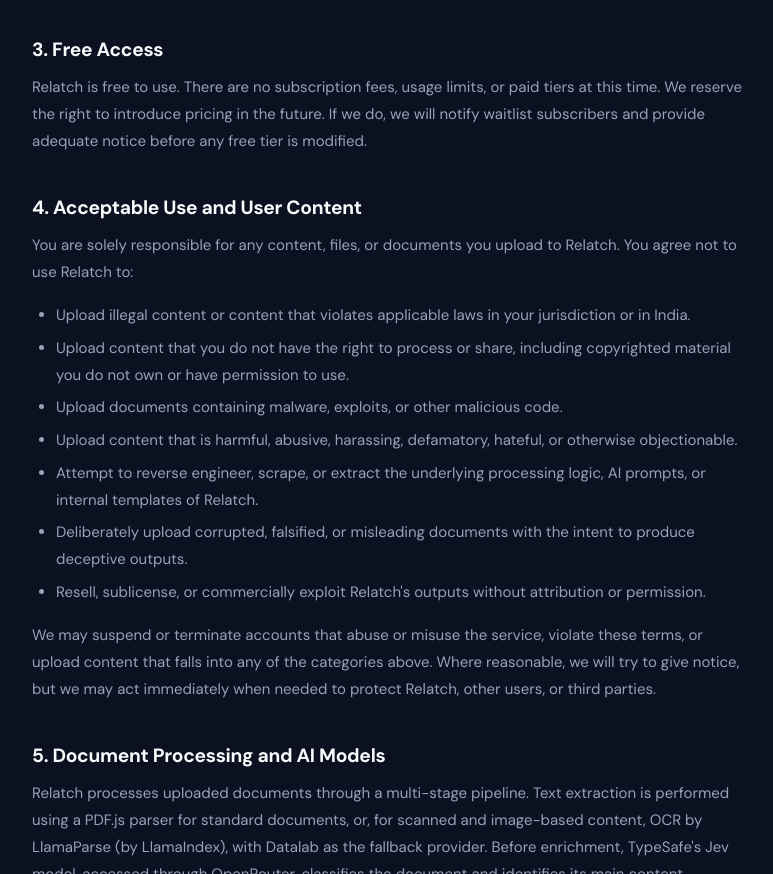
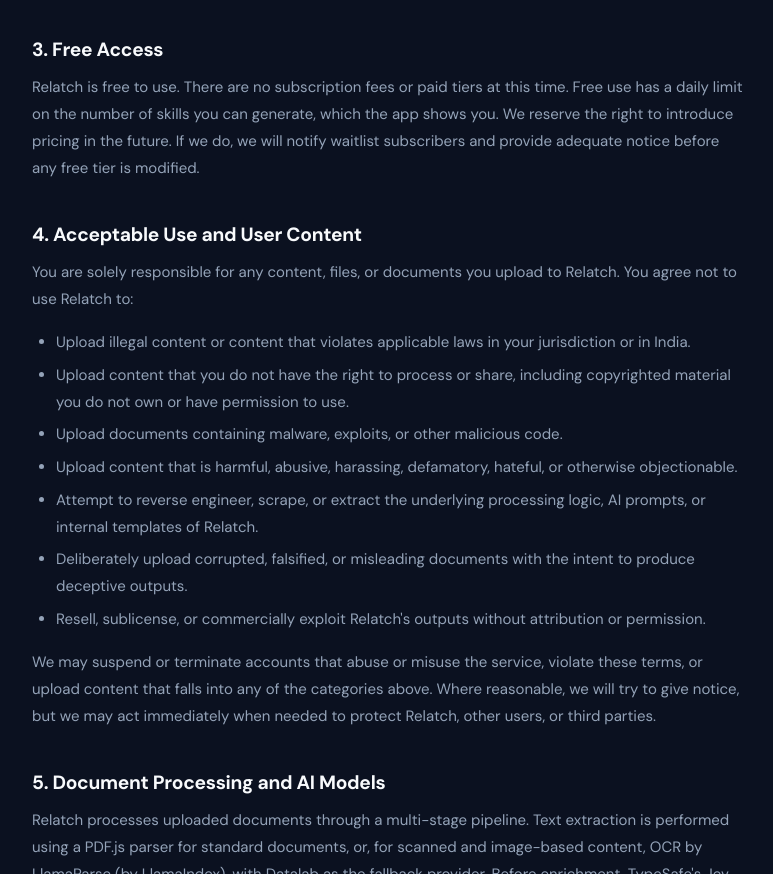
Before and after one commit to pausevolve-wq/relatchlp, a plain HTML site: page terms.html in a window 1280 px wide. Shown: the part 879-1753 px from the top of the page, without its empty margins (252-1025 px from the left). Drawn offline with Linux system fonts and the light colour scheme.

Commit message:
Terms: free use has a daily limit (the page said "no usage limits")
The app has a daily allowance (3 skills a day with a free account). Same
wording as V3's in-app Terms, which Clerk's consent links now point to.

Co-Authored-By: Claude Opus 5.5 <noreply@anthropic.com>
Co-Authored-By: Manas Harit <buisnessmharit@gmail.com>

```diff
--- a/terms.html
+++ b/terms.html
@@ -182,7 +182,7 @@
     <p class="reveal-block">You can try Relatch once without an account; for regular use you need a Relatch account. Authentication is provided through <strong>Clerk</strong>, and you can sign in using <strong>Google OAuth</strong> or <strong>GitHub OAuth</strong>. Your use of those third-party authentication providers is also governed by their respective terms and privacy policies. You are responsible for maintaining the confidentiality of any credentials used to access your account and for any activity that occurs under it.</p>
 
     <h2 class="reveal-block">3. Free Access</h2>
-    <p class="reveal-block">Relatch is free to use. There are no subscription fees, usage limits, or paid tiers at this time. We reserve the right to introduce pricing in the future. If we do, we will notify waitlist subscribers and provide adequate notice before any free tier is modified.</p>
+    <p class="reveal-block">Relatch is free to use. There are no subscription fees or paid tiers at this time. Free use has a daily limit on the number of skills you can generate, which the app shows you. We reserve the right to introduce pricing in the future. If we do, we will notify waitlist subscribers and provide adequate notice before any free tier is modified.</p>
 
     <h2 class="reveal-block">4. Acceptable Use and User Content</h2>
     <p class="reveal-block">You are solely responsible for any content, files, or documents you upload to Relatch. You agree not to use Relatch to:</p>
```
